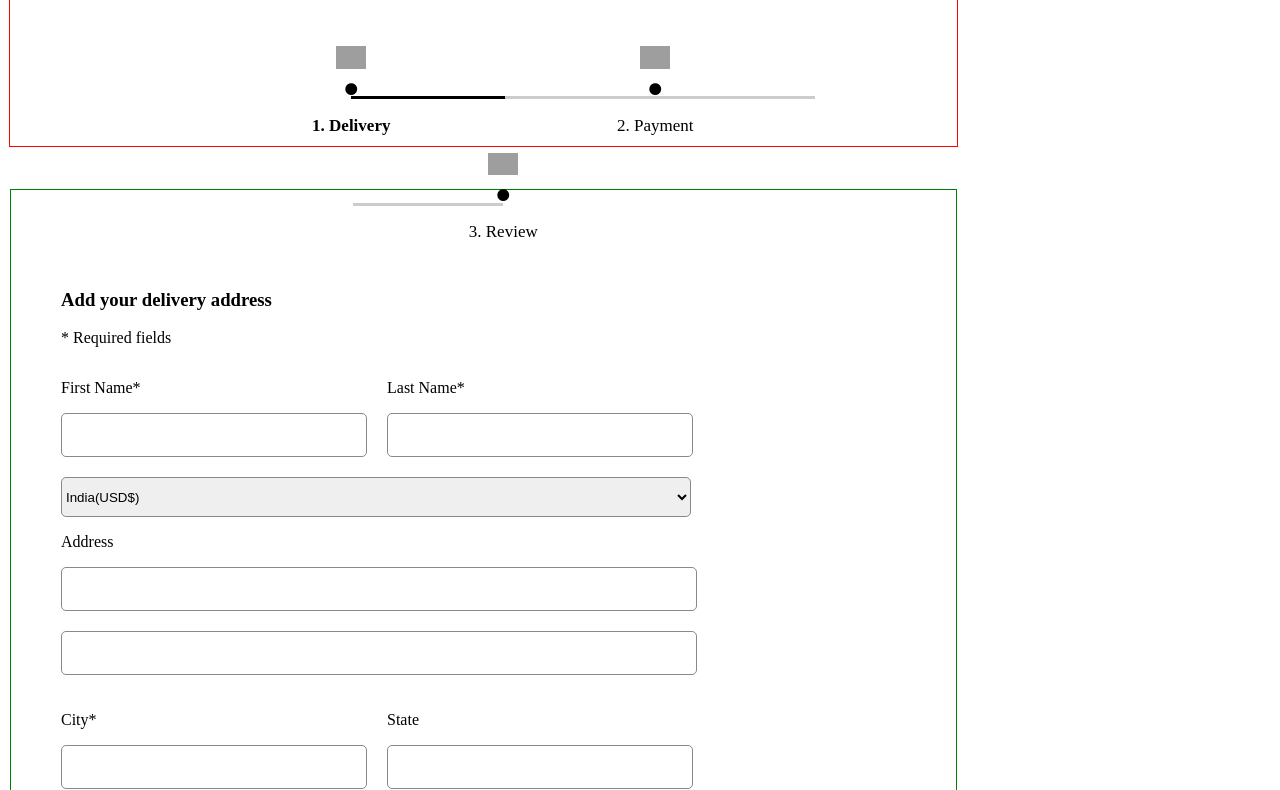
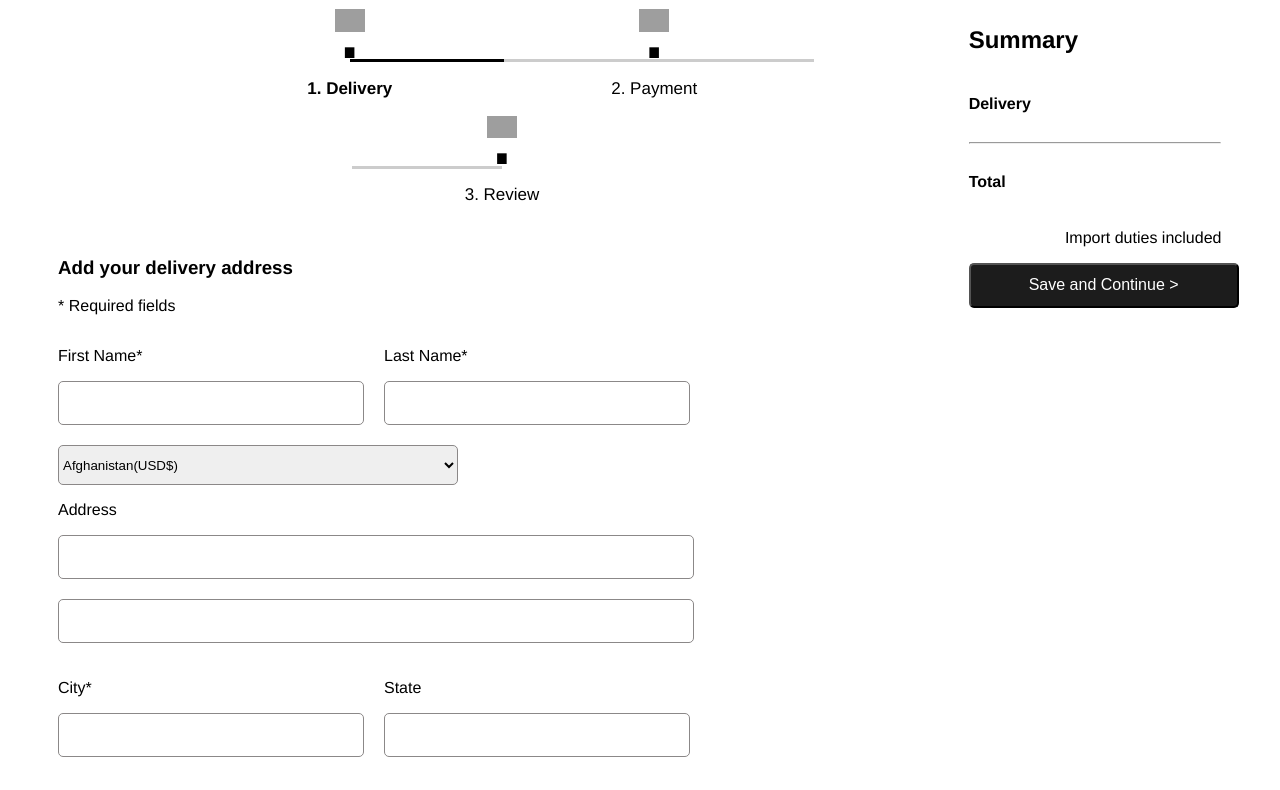
Before and after one commit to Sab01123/Farfetch-Cloned, a plain HTML site: page address.html in a window 1280 px wide. Shown: the part 60-850 px from the top of the page. Drawn offline with nearby package versions, Linux system fonts and the light colour scheme; grey boxes are pictures that could not be loaded.

Commit message:
addresspage updated

```diff
--- a/address.html
+++ b/address.html
@@ -10,18 +10,19 @@
 
 </head>
 <body>
+    <div id="main">
         <div id="navbar">
             <div id="head">
                 <div>
                     <div class="div">
                         <span class="material-symbols-sharp">lock</span>
                         <h3>Secure Checkout</h3>
-                     <img src="../Farfetch/address/logo1.png" alt="">
+                         <img src="../mucho-angle-7709/images/logo1.png" alt="">
                     </div>
 
                 </div>
                 <div>
-                <img src="../Farfetch/address/logo.png" alt="Website Logo" id="logo">
+                    <img src="../mucho-angle-7709/images/logo.png" alt="Website Logo" id="logo">
                 </div>
                 <div>
                     <h3>Need Help ?</h3>
@@ -32,8 +33,9 @@
                     </p>
                 </div>
         </div>
-    <div id="main">
-        <div id="adrs">
+        </div>
+        <div id="bodyy">
+            <div id="box-1">
                 <div class="progress_bar">
                     <ul>
                         <li>
@@ -71,11 +73,18 @@
                             </div>
                         </div>
                         <select name="" id="select">
+                            <option value="Afghanistan">Afghanistan(USD$)</option>
+                            <option value="Albania">Albania(USD$)</option>
+                            <option value="Algeria">Algeria(USD$)</option>
+                            <option value="Australia">Australia(AUD$)</option>
+                            <option value="Austria">Austria(EUR€)</option>
+                            <option value="Canada">Canada(USD$)</option>
                             <option value="India">India(USD$)</option>
-                        <option value="India">Indonesia(USD$)</option>
-                        <option value="India">Iraq(USD$)</option>
-                        <option value="India">Ireland(EUR€)</option>
-                        <option value="India">Japan(JPY¥)</option>
+                            <option value="Indonesia">Indonesia(USD$)</option>
+                            <option value="Iraq">Iraq(USD$)</option>
+                            <option value="Ireland">Ireland(EUR€)</option>
+                            <option value="Japan">Japan(JPY¥)</option>
+
                         </select>
                         <p>Address</p>
                         <input type="text" class="address">
@@ -122,17 +131,45 @@
 
                 </div>
             </div>
-    <!-- <div id="footer">
+            <!-- <div id="box-2"> -->
+                <div id="req2">
+                    <div id="sum">
+                        <h2>Summary</h2>
+                        <div id="product"></div>
+                    </div>
+
+                    <div id="delivery">
+                        <h4 class="sub">Delivery</h4>
+                        <h4 id="deliverydata"></h4>
+                    </div>
+                    <hr>
+                    <div id="totalprice">
+                        <h4 class="sub">Total</h4>
+                        <h4 id="price"></h4>
+                    </div>
+                    <p class="idi">Import duties included</p>
+                        <button id="savebtn">Save and Continue ></button>
+                </div>
+            <!-- </div> -->
+        </div>
+        <div id="footer">
+            <div id="f1">
                 <h3>Not Aniket Rasal?</h3>
-        <a href="SignOut"></a>
+                <a href="SignOut">SignOut</a>
             </div>
-    <div>
+            <div id="f2">
                 <h3>IN/USD ($)</h3>
                 <h3>Need Help?</h3>
-        <span class="material-symbols-sharp">call</span>
+                <span id="call" class="material-symbols-sharp">call</span>
                 <p>(+44 (0) 20 3510 0670)</p>
-    </div> -->
+            </div>
+        </div>
+    </div>
+
+
+
 
 
 </body>
 </html>
+<script src="../mucho-angle-7709/scripts/address.js"></script>
--- a/styles/address.css
+++ b/styles/address.css
@@ -1,32 +1,4 @@
-/* @font-face {
-    font-family: "Nimbus Sans Extended D";
-    src: url(https://cdn-static.farfetch-contents.com/cdn-content/fonts/NimbusSansExtD-Bold.woff2) format("woff2"), url(https://cdn-static.farfetch-contents.com/cdn-content/fonts/NimbusSansExtD-Bold.woff) format("woff");
-    font-display: swap;
-    font-style: normal;
-  }
-  @font-face {
-    font-family: "Nimbus Roman D";
-    src: url(https://cdn-static.farfetch-contents.com/cdn-content/fonts/NimbusRomanD-Regular.woff2) format("woff2"), url(https://cdn-static.farfetch-contents.com/cdn-content/fonts/NimbusRomanD-Regular.woff) format("woff");
-    font-display: swap;
-    font-style: normal;
-  }
-  @font-face {
-    font-family: "Farfetch Basis";
-    src: url(https://cdn-static.farfetch-contents.com/cdn-content/fonts/FarfetchBasis-Regular.woff2) format("woff2"), url(https://cdn-static.farfetch-contents.com/cdn-content/fonts/FarfetchBasis-Regular.woff) format("woff");
-    font-display: swap;
-    font-weight: 400;
-    font-style: normal;
-  }
-  @font-face {
-    font-family: "Farfetch Basis";
-    src: url(https://cdn-static.farfetch-contents.com/cdn-content/fonts/FarfetchBasis-Bold.woff2) format("woff2"), url(https://cdn-static.farfetch-contents.com/cdn-content/fonts/FarfetchBasis-Bold.woff) format("woff");
-    font-display: swap;
-    font-weight: 700;
-    font-style: normal;
-  }
-  :root {
-    --fontNormal: "Farfetch Basis", "Helvetica Neue", Arial, sans-serif;
-  } */
+
 
 .material-symbols-sharp {
   font-variation-settings:
@@ -37,7 +9,7 @@
 }
   body,
   html {
-    font-family: var(--fontNormal);
+    font-family: "Farfetch Basis","Helvetica Neue",Arial,sans-serif;
   }
 #head{
       height: 50px;
@@ -53,21 +25,40 @@
 }
 #big{
     display: flex;
-    margin-top: -170px;
-    border: 1px solid green;
+    /* margin-top: -170px; */
+    /* border: 1px solid green; */
 }
   #req{
     margin-left: 50px;
-    margin-top: 80px;
+    /* margin-top: 80px; */
     width: 60%;
     /* border: 1px solid red; */
 
   }
   #req2{
-    width: 25%;
+    /* width: 25%; */
     /* border: 1px solid red; */
-    margin-top: 50px;
+    /* margin-top: 50px; */
+    width: 20%;
+    /* border: 10px solid yellow; */
+    /* margin-top: -50px; */
+    padding: 1%;
+    height: auto;
     height: 300px;
+  }
+  #sum{
+    display: flex;
+  }
+  #delivery{
+    display: flex;
+    justify-content: space-between;
+  }
+  #totalprice{
+    display: flex;
+    justify-content: space-between;
+  }
+  .idi{
+    text-align: end;
   }
 .input
 {
@@ -121,20 +112,20 @@
 }
 
 
-/* #placed{
-    width: 300px;
-    height: 50px;
+#savebtn{
+    width: 270px;
+    height: 45px;
     margin: 0;
-    margin-left: 30px;
+    /* margin-left: 30px; */
 
     vertical-align: middle;
     background-color: rgb(28, 28, 28);
     color: white;
-    border-radius: 10px;
+    border-radius: 5px;
     font-size: 16px;
     font-weight: 400;
 
-} */
+}
 
 /* svg{
     width: 20px;
@@ -159,14 +150,14 @@
     margin: 0 250px;
 }
 
-#kapda{
+#avtar{
     width: 35px;
     height: 40px;
     margin-right: 90px;
     /* border: 1px solid red; */
 }
 
-#smalldiv{
+#small{
     display: flex;
      /*margin: 30px; */
    margin-top: 30px;
@@ -218,12 +209,17 @@
     margin-bottom: 20px;
     display: block;
  } */
- /* #select{
+ #select{
     width: 400px;
     height: 40px;
     border-radius: 5px;
     border: 1px solid rgb(139, 136, 136);
-} */
+}
+.opt{
+    background-color: rgb(214, 214, 214);
+    width: 400px;
+    height: 40px;
+}
 /* .input>div>select{
     width: 200px;
     height:40px ;
@@ -247,7 +243,8 @@
 
 /* **************************************************** */
 .progress_bar{
-    margin: 100px auto;
+    margin: 10px auto;
+    /* border: 1px solid blue; */
 }
 .progress_bar img{
     width: 30px;
@@ -296,22 +293,55 @@ ul li:nth-child(1) .p_name{
 }
 
 /* ************************************* */
-#adrs{
+#bodyy{
+    display: flex;
+}
+#box-1{
     width: 75%;
-    border: 1px solid red;
-    margin-top: -50px;
+    /* border: 1px solid red; */
+    /* margin-top: -50px; */
     padding-top: 0px;
-    height: 200px;
+    height: auto;
+}
+#box-2{
+    width: 25%;
+    border: 10px solid yellow;
+    /* margin-top: -50px; */
+    padding: 4%;
+    height: auto;
 }
 
 /* ************footer************* */
 #navbar{
-    border: 1px solid pink;
+    /* border: 1px solid pink; */
     height: 50px;
 }
 #footer{
-    width: 100%;
+    display: flex;
+    justify-content: space-between;
+    padding-left: 20px;
+    padding-right: 20px;
+    width: 99%;
     height: 70px;
+    margin-bottom: 0px;
     background-color: black;
     color: white;
 }
+#f1{
+    display: flex;
+}
+#f1>a{
+    font-size: 20px;
+    padding-top: 18px;
+    padding-left: 10px;
+}
+#f2{
+    display: flex;
+    padding-left: 50px;
+}
+#call{
+    margin-top: 15px;
+}
+#opt{
+    padding: 2%;
+}
--- a/styles/payment.css
+++ /dev/null
@@ -1,53 +0,0 @@
-.progress_bar{
-    margin: 100px auto;
-}
-.progress_bar img{
-    width: 30px;
-    margin-bottom: -50px;
-}
-ul{
-    text-align: center;
-}
-ul li{
-    display: inline-block;
-    width: 300px;
-    position: relative;
-}
-.dot{
-    font-size: 100px;
-    margin: 0px;
-}
-ul li .dot::after{
-    content: '';
-    background: #ccc;
-    width: 310px;
-    height: 3px;
-    display: block;
-    position: absolute;
-    left: 0;
-    top: 103px;
-    z-index: -1;
-}
-ul li:nth-child(1) .dot::after{
-    background-color: black;
-}
-ul li:nth-child(2) .dot::after{
-    background-color: black;
-}
-ul li:first-child .dot::after{
-    width: 205px;
-    left: 150px;
-}
-ul li:last-child .dot::after{
-    width: 150px;
-}
-.p_name
-{
-    font-size: 17px;
-}
-ul li:nth-child(1) .p_name{
-    font-weight: bolder;
-}
-ul li:nth-child(2) .p_name{
-    font-weight: bolder;
-}
--- a/styles/review.css
+++ /dev/null
@@ -1,59 +0,0 @@
-.progress_bar{
-    margin: 100px auto;
-}
-.progress_bar img{
-    width: 30px;
-    margin-bottom: -50px;
-}
-ul{
-    text-align: center;
-}
-ul li{
-    display: inline-block;
-    width: 300px;
-    position: relative;
-}
-.dot{
-    font-size: 100px;
-    margin: 0px;
-}
-ul li .dot::after{
-    content: '';
-    background: #ccc;
-    width: 310px;
-    height: 3px;
-    display: block;
-    position: absolute;
-    left: 0;
-    top: 103px;
-    z-index: -1;
-}
-ul li:nth-child(1) .dot::after{
-    background-color: black;
-}
-ul li:nth-child(2) .dot::after{
-    background-color: black;
-}
-ul li:nth-child(3) .dot::after{
-    background-color: black;
-}
-ul li:first-child .dot::after{
-    width: 205px;
-    left: 150px;
-}
-ul li:last-child .dot::after{
-    width: 150px;
-}
-.p_name
-{
-    font-size: 17px;
-}
-ul li:nth-child(1) .p_name{
-    font-weight: bolder;
-}
-ul li:nth-child(2) .p_name{
-    font-weight: bolder;
-}
-ul li:nth-child(3) .p_name{
-    font-weight: bolder;
-}
```
Also changed, not shown: payment.html (deleted, +0 -33 lines), review.html (deleted, +0 -33 lines), scripts/add.js (added, +35 -0 lines), scripts/address.js (+61 -0 lines), images/logo.png (added), images/logo1.png (added). Lines whose indentation alone changed are shown as unchanged.
